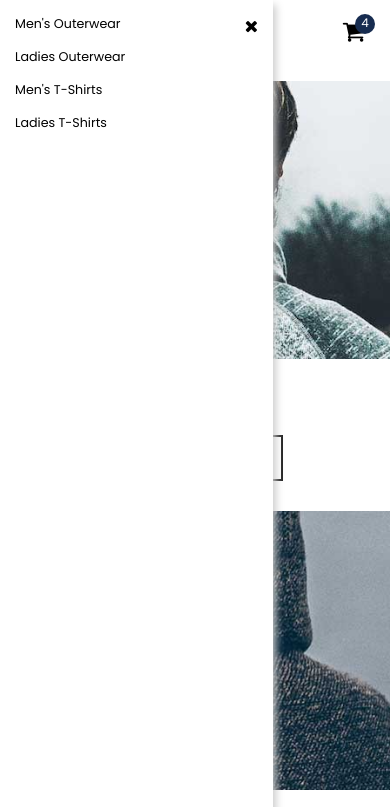
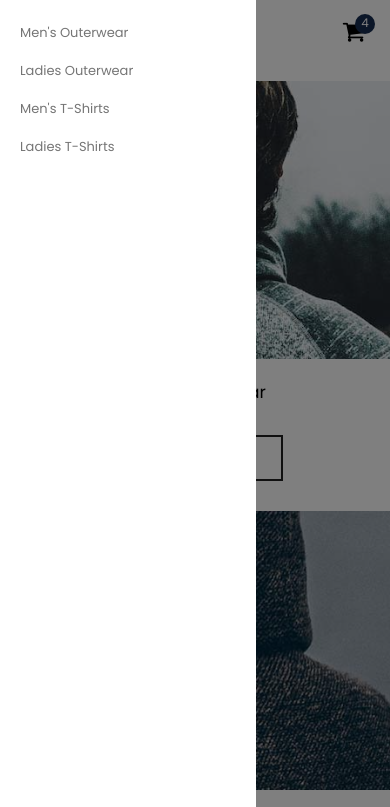
Before and after one commit to GopalSasmal100xDevs/Shop-Polymer-clone, a plain HTML site: page src/index.html in a window 390 px wide. Both pictures are taken after a click on the button 35 px from the left and 30 px from the top of the page. Shown: the top 807 px of the page. Drawn offline with Linux system fonts and the light colour scheme.

Commit message:
Change drawer style

```diff
--- a/src/index.html
+++ b/src/index.html
@@ -21,7 +21,7 @@
       <nav class="navbar">
         <div class="nav-item">
           <button id="list-btn">
-            <i class="fa fa-bars" style="font-size: 24px"></i>
+            <i id="list-btn" class="fa fa-bars" style="font-size: 24px"></i>
           </button>
         </div>
         <div class="nav-item">
@@ -68,10 +68,6 @@
               <a href="./list/ladies_tshirt.html">Ladies T-Shirts</a>
             </li>
           </ul>
-
-          <div class="close-drawer">
-            <i class="fa fa-close" style="font-size: 2vmax"></i>
-          </div>
         </div>
       </div>
     </header>
--- a/src/script/index.js
+++ b/src/script/index.js
@@ -1,4 +1,14 @@
 function toggleDrawer(isActive = false) {
+  const drawer = document.getElementById("drawer-box");
+  document.addEventListener("click", (e) => {
+    if (e.target.id == "list-btn" || e.target?.parentNode.id == "list-btn") {
+      drawer.classList.add("active");
+    } else {
+      drawer.classList.remove("active");
+    }
+  });
+
+  /* Running code
   const listBtn = document.getElementById("list-btn");
   const drawer = document.getElementById("drawer-box");
   listBtn.addEventListener("click", (e) => {
@@ -9,15 +19,11 @@ function toggleDrawer(isActive = false) {
   if (isActive) {
     drawer.classList.remove("active");
   }
+    */
 }
 
 function main() {
   toggleDrawer(false);
-
-  const closeDrawer = document.getElementsByClassName("close-drawer")[0];
-  closeDrawer.addEventListener("click", () => {
-    toggleDrawer(true);
-  });
 }
 
 (() => {
--- a/src/styles/style.css
+++ b/src/styles/style.css
@@ -106,26 +106,28 @@ a {
 }
 
 .drawer {
-  position: absolute;
+  position: fixed;
   top: 0;
   left: 0;
-  width: 70%;
-  height: 100%;
-  background-color: #fff;
+  bottom: 0;
+  width: 100vw;
+  height: 100vh;
+  background-color: rgba(0, 0, 0, 0.5);
   animation: normal;
   display: none;
-  padding: 15px;
   box-shadow: 3px 5px 8px #ccc;
   z-index: 100;
 }
 
 .drawer-container {
-  width: 100%;
-  height: 100%;
+  width: 256px;
+  height: 100vh;
+  background-color: #fff;
   display: flex;
   flex-direction: row;
+  padding: 20px;
   justify-content: space-between;
-  cursor: pointer;
+  transition-duration: 200ms;
 }
 
 .active-text {
@@ -151,12 +153,13 @@ a {
   flex-direction: column;
   gap: 15px;
 }
+.drawer ul li {
+  list-style: none;
+}
 
-.drawer ul li {
-  color: #858585;
-  font-size: 1.5vmax;
-  font-weight: 400;
-  list-style: none;
+.drawer ul li a {
+  color: #757575;
+  font-size: 13px;
 }
 
 /* === Desktop navbar === */
```
Also changed, not shown: src/detail/ladies_outerwear/index.html (+0 -4 lines), src/detail/ladies_tshirt/index.html (+0 -4 lines), src/detail/mens_outerwear/index.html (+0 -4 lines), src/detail/mens_tshirt/index.html (+0 -4 lines), src/list/ladies_outwear.html (+0 -4 lines), src/list/ladies_tshirt.html (+0 -4 lines), src/list/mens_outwear.html (+0 -4 lines), src/list/mens_tshirt.html (+0 -4 lines).
